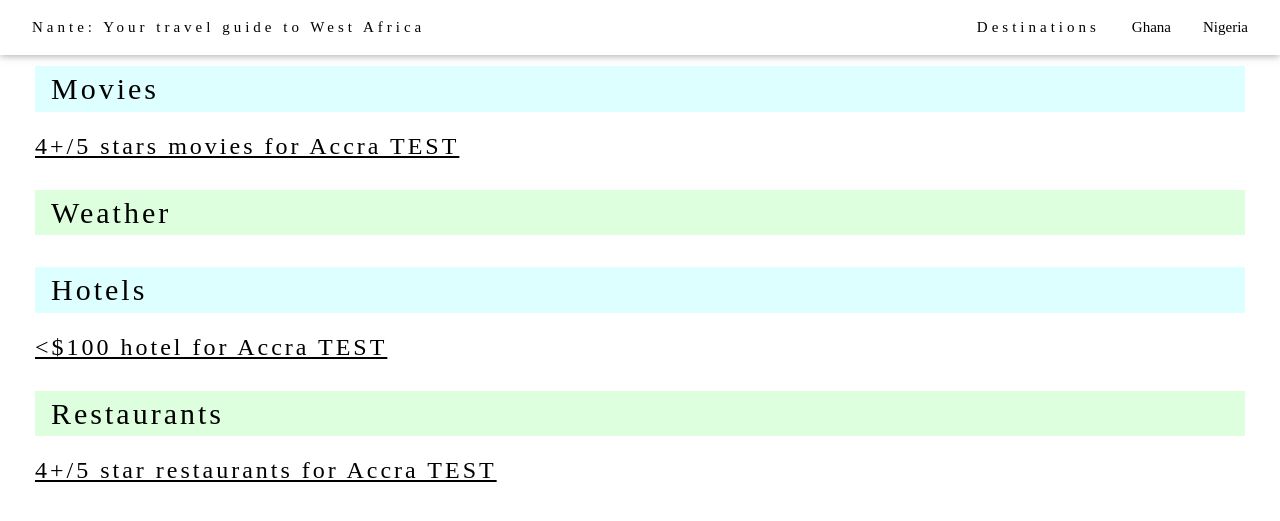
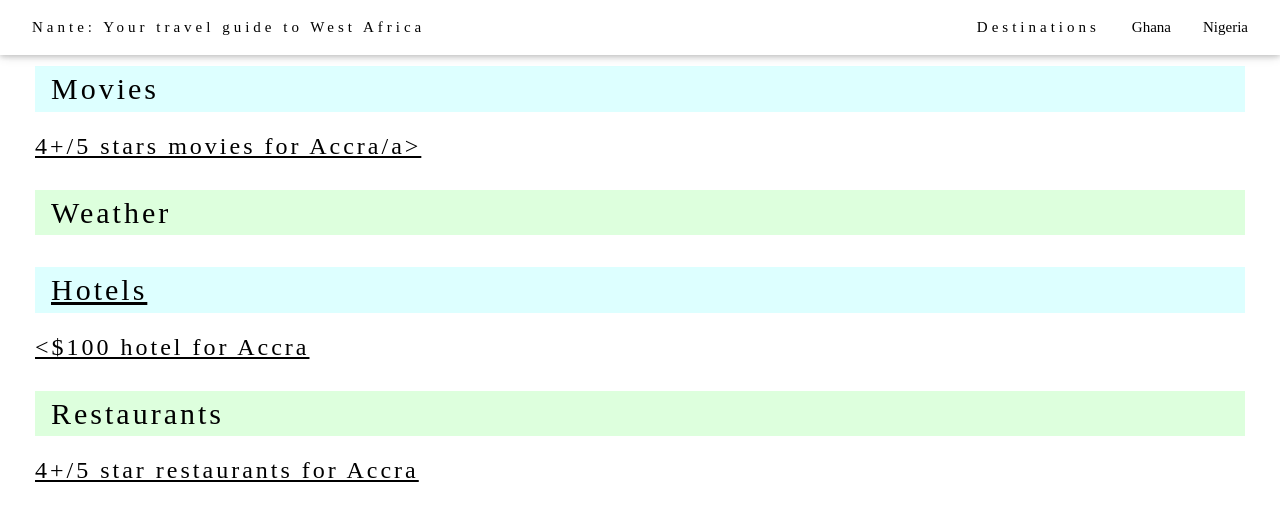
Before and after one commit to evmarecki/nante, a Flask app: template flask-nante/templates/city.html in a window 1280 px wide. Shown: the top 521 px of the page. Run offline with Flask 2, Linux system fonts and the light colour scheme; the template is opened without the code that fills it, so the values that code supplies are empty; some libraries are stand-ins or nearby versions.

Commit message:
took out TEST from labels

```diff
--- a/flask-nante/templates/city.html
+++ b/flask-nante/templates/city.html
@@ -37,7 +37,7 @@ h1,h2,h3,h4,h5,h6 {
 <div class="row" style = "padding: 50px 35px">
   <div class="w3-col">
     <h2 class="w3-panel w3-pale-blue">Movies</h2>
-	  <h3><a href="{{url_for('Movie', city = 'Accra', rating = 4.00)}}">4+/5 stars movies for Accra TEST</a></h3>
+	  <h3><a href="{{url_for('Movie', city = 'Accra', rating = 4.00)}}">4+/5 stars movies for Accra/a></h3>
     {% for movie in movies %}
 		<p>
 		<h3>{{movie.title}}</h3></br>
@@ -64,7 +64,7 @@ h1,h2,h3,h4,h5,h6 {
 
   <div class="w3-col">
     <h2 class="w3-panel w3-pale-blue">Hotels</h2>
-	    <h3><a href="{{url_for('Hotel', city = 'Accra', price = 100)}}"> <$100 hotel for Accra TEST</a></h3>
+	    <h3><a href="{{url_for('Hotel', city = 'Accra', price = 100)}}"> <$100 hotel for Accra</a></h3>
     {% for hotel in hotels %}
 	<p>
 	<h3>{{hotel.name}}</h3> <br/>
@@ -76,7 +76,7 @@ h1,h2,h3,h4,h5,h6 {
 
   <div class="w3-col">
     <h2 class="w3-panel w3-pale-green">Restaurants</h2>
-	  <h3><a href="{{url_for('Hotel', city = 'Accra', rating  = 4.00)}}"> 4+/5 star restaurants for Accra TEST</a></h3>
+	  <h3><a href="{{url_for('Hotel', city = 'Accra', rating  = 4.00)}}"> 4+/5 star restaurants for Accra </a></h3>
    {% for restaurant in restaurant %}
 	<p>
 	<b class ="w3-text-teal">{{restaurant.name}}:</b> {{restaurant.hours}} <br/>
```
